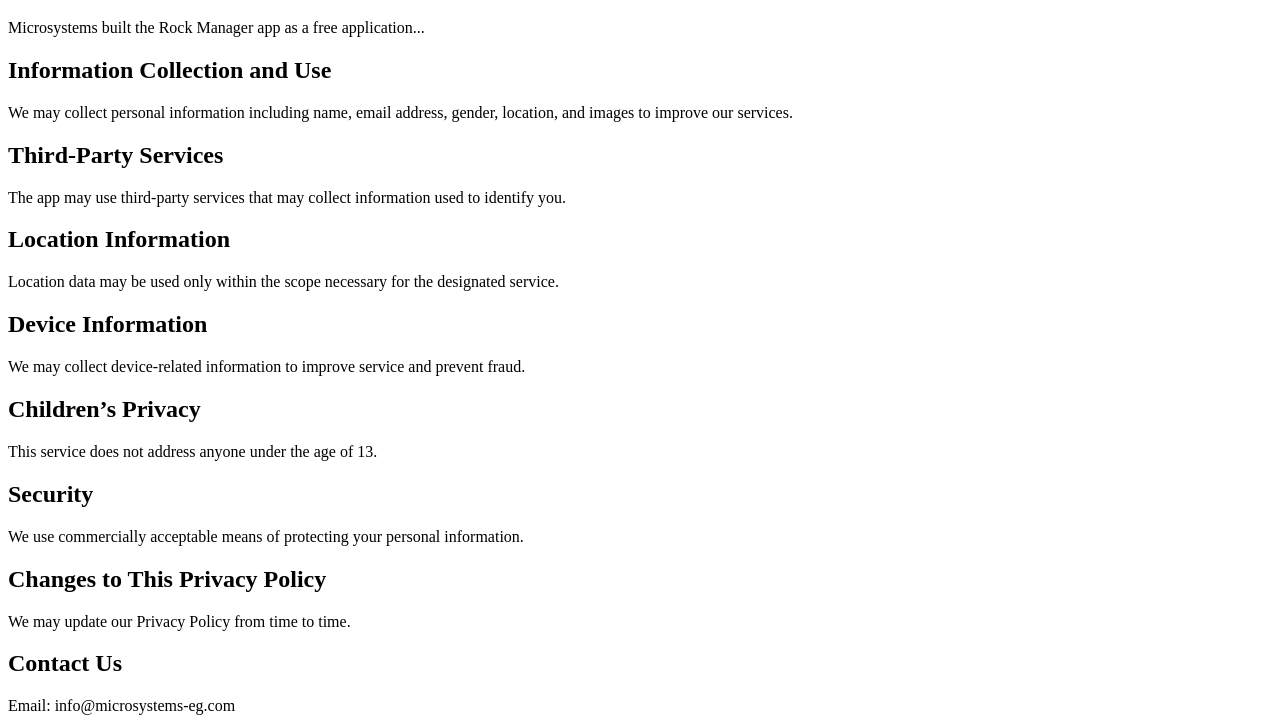
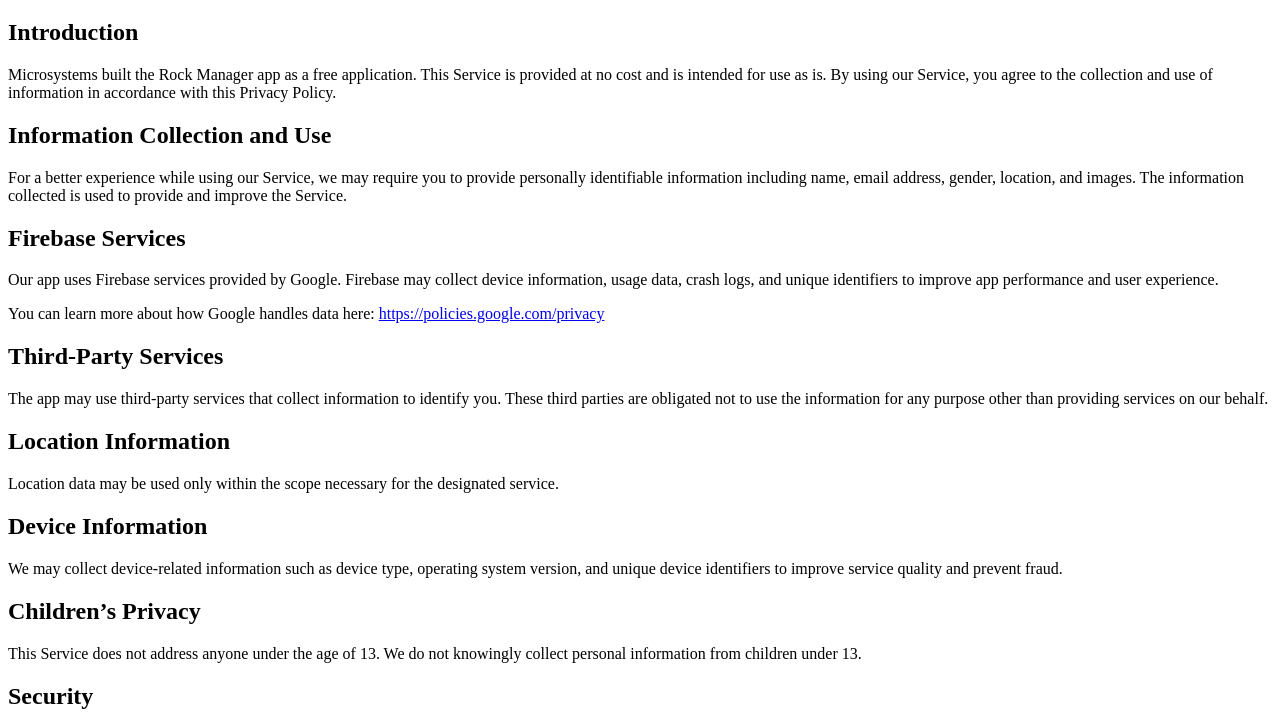
Before and after one commit to Abdelhameed2026/rock-manager-privacy, a plain HTML site: page index.html in a window 1280 px wide. Shown: the part 61-787 px from the top of the page. Drawn offline with Linux system fonts and the light colour scheme.

Commit message:
rock-manager-privacy

```diff
--- a/index.html
+++ b/index.html
@@ -1,41 +1,90 @@
 <!DOCTYPE html>
 <html>
-
 <head>
     <meta charset="UTF-8">
     <title>Rock Manager - Privacy Policy</title>
 </head>
 
 <body>
+
 <h1>Privacy Policy</h1>
 
-    <p>Microsystems built the Rock Manager app as a free application...</p>
+<h2>Introduction</h2>
+<p>
+    Microsystems built the Rock Manager app as a free application.
+    This Service is provided at no cost and is intended for use as is.
+    By using our Service, you agree to the collection and use of information
+    in accordance with this Privacy Policy.
+</p>
 
 <h2>Information Collection and Use</h2>
-    <p>We may collect personal information including name, email address, gender, location, and images to improve our
-        services.</p>
+<p>
+    For a better experience while using our Service, we may require you to provide
+    personally identifiable information including name, email address, gender,
+    location, and images. The information collected is used to provide and improve
+    the Service.
+</p>
+
+<h2>Firebase Services</h2>
+<p>
+    Our app uses Firebase services provided by Google. Firebase may collect
+    device information, usage data, crash logs, and unique identifiers to improve
+    app performance and user experience.
+</p>
+<p>
+    You can learn more about how Google handles data here:
+    <a href="https://policies.google.com/privacy" target="_blank">
+        https://policies.google.com/privacy
+    </a>
+</p>
 
 <h2>Third-Party Services</h2>
-    <p>The app may use third-party services that may collect information used to identify you.</p>
+<p>
+    The app may use third-party services that collect information to identify you.
+    These third parties are obligated not to use the information for any purpose
+    other than providing services on our behalf.
+</p>
 
 <h2>Location Information</h2>
-    <p>Location data may be used only within the scope necessary for the designated service.</p>
+<p>
+    Location data may be used only within the scope necessary for the designated service.
+</p>
 
 <h2>Device Information</h2>
-    <p>We may collect device-related information to improve service and prevent fraud.</p>
+<p>
+    We may collect device-related information such as device type,
+    operating system version, and unique device identifiers to improve service
+    quality and prevent fraud.
+</p>
 
 <h2>Children’s Privacy</h2>
-    <p>This service does not address anyone under the age of 13.</p>
+<p>
+    This Service does not address anyone under the age of 13.
+    We do not knowingly collect personal information from children under 13.
+</p>
 
 <h2>Security</h2>
-    <p>We use commercially acceptable means of protecting your personal information.</p>
+<p>
+    We use commercially acceptable means to protect your personal information.
+    However, no method of transmission over the Internet or electronic storage
+    is 100% secure.
+</p>
 
 <h2>Changes to This Privacy Policy</h2>
-    <p>We may update our Privacy Policy from time to time.</p>
+<p>
+    We may update our Privacy Policy from time to time.
+    Any changes will be posted on this page.
+</p>
 
 <h2>Contact Us</h2>
-    <p>Email: info@microsystems-eg.com</p>
+<p>
+    If you have any questions about this Privacy Policy, contact us at:
+    <br>
+    <a href="mailto:info@microsystems-eg.com">
+        info@microsystems-eg.com
+    </a>
+</p>
+
 
 </body>
-
 </html>
```
Lines whose indentation alone changed are shown as unchanged.
